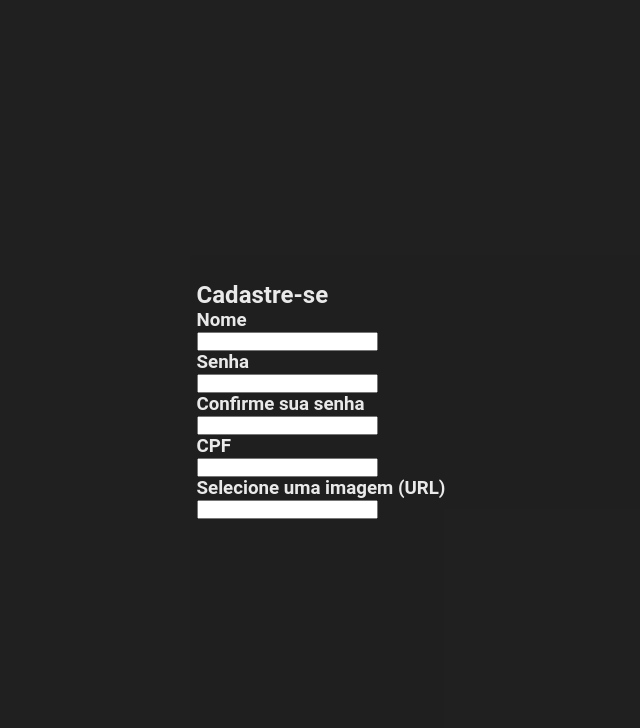
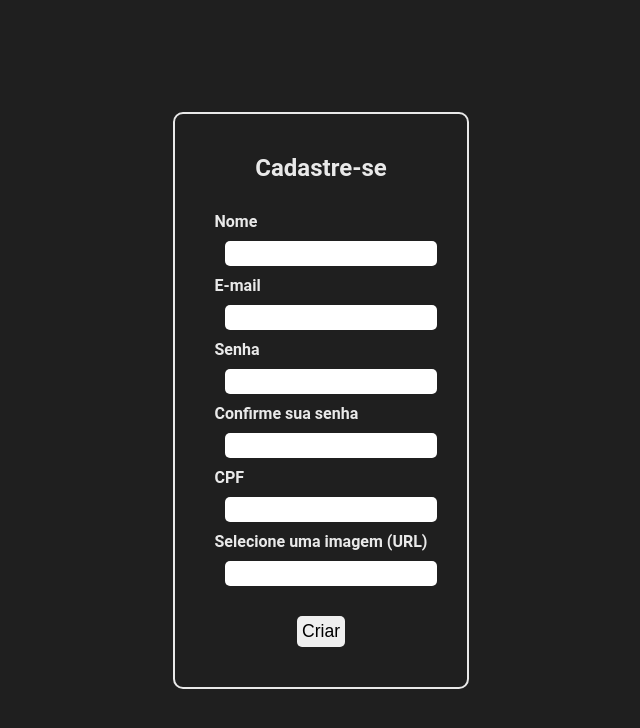
Before and after one commit to FelipeKulote/react_typescript, a React (Vite) app: page /form-user in a window 1280 px wide. Shown: the top 728 px of the page, without its empty margins (319-959 px from the left). Built offline with nearby package versions, Linux system fonts and the light colour scheme; a web font is replaced by a local one.

Commit message:
feat: create form create user

```diff
--- a/src/components/forms/user/form-user.tsx
+++ b/src/components/forms/user/form-user.tsx
@@ -1,36 +1,34 @@
-import { FormEvent, useEffect, useState } from "react";
-import { api } from "../../../utils/api/api";
+import { FormEvent, useState } from "react";
+import { FormCreateUser } from "./styles";
 
 export function FormUser() {
   const [newUser, setNewUser] = useState();
-  const [loading, setLoading] = useState(false);
 
   async function handleSubmit(e: FormEvent<HTMLFormElement>) {
-    setLoading(true);
     e.preventDefault();
     // await api.createUser(newUser);
-    setLoading(false);
   }
-
-  useEffect(() => {
-
-  }, [loading]);
 
   return (
     <div>
-    <form onSubmit={handleSubmit}>
+      <FormCreateUser onSubmit={handleSubmit}>
         <h2>Cadastre-se</h2>
-        <h3>Nome</h3>
+        <div>
+          <h4>Nome</h4>
           <input type="text" />
-        <h3>Senha</h3>
+          <h4>E-mail</h4>
+          <input type="text" />
+          <h4>Senha</h4>
           <input type="password" />
-        <h3>Confirme sua senha</h3>
+          <h4>Confirme sua senha</h4>
           <input type="password" />
-        <h3>CPF</h3>
+          <h4>CPF</h4>
           <input type="text" />
-        <h3>Selecione uma imagem (URL)</h3>
+          <h4>Selecione uma imagem (URL)</h4>
           <input type="text" />
-    </form>
         </div>
-  )
+        <button>Criar</button>
+      </FormCreateUser>
+    </div>
+  );
 }
--- /dev/null
+++ b/src/components/forms/user/styles.ts
@@ -0,0 +1,32 @@
+import styled from "styled-components";
+
+export const FormCreateUser = styled.form`
+    padding: 40px;
+    border: 2px solid;
+    border-radius: 10px;
+
+    h2 {
+        text-align: center;
+        margin-bottom: 30px;
+    }
+
+    input {
+        margin: 10px;
+        padding: 5px ;
+        border: none;
+        border-radius: 5px;
+        width: 100%;
+    }
+
+    button {
+        margin: 20px auto 0;
+        display: flex;
+        justify-content: center;
+        align-items: center;
+        padding: 5px;
+        border: none;
+        border-radius: 5px;
+        font-size: 1.1rem;
+        cursor: pointer;
+    }
+`
```
Lines whose indentation alone changed are shown as unchanged.
